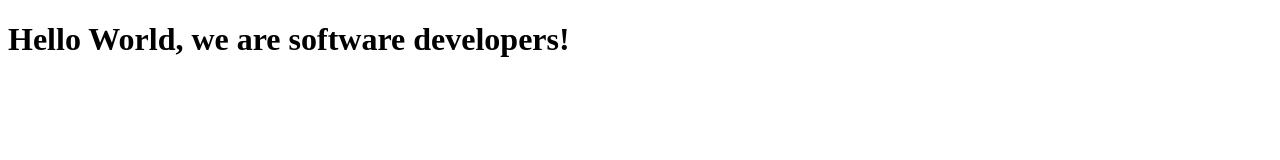
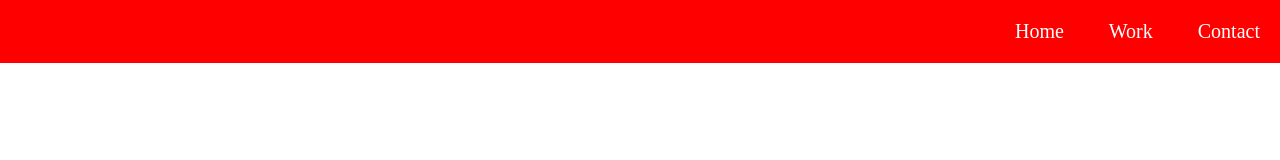
Before and after one commit to inaciowassir/microverse, a plain HTML site: page index.html in a window 1280 px wide. Drawn offline with Linux system fonts and the light colour scheme.

Commit message:
update index.html and style.css

```diff
--- a/css/style.css
+++ b/css/style.css
@@ -0,0 +1,36 @@
+/* nav bar styling */
+*{
+    margin: 0;
+    padding: 0;
+    box-sizing: border-box;
+}
+
+#navbar{
+    background-color: red;
+    width: 100%;
+    position: fixed;
+    display: flex;
+    justify-content:flex-end;
+    padding-top: 20px;
+    padding-bottom: 20px;
+
+}
+
+
+#navbar ul li a{
+    color: white;
+    padding: 10px;
+    list-style-type: none;
+    display: inline;
+    list-style: none;
+    text-decoration: none;
+}
+
+#navbar ul li{
+    color: white;
+    padding: 10px;
+    list-style-type: none;
+    display: inline;
+    list-style: none;
+    font-size: 20px;
+}
--- a/index.html
+++ b/index.html
@@ -8,6 +8,25 @@
 
   <body>
     <script src="https://cdn.freecodecamp.org/testable-projects-fcc/v1/bundle.js"></script>
+
+    <!-- Nav bar -->
+    <nav id="navbar">
+      <ul>
+        <li>
+          <a href="#home">Home</a>
+        </li>
+        <li>
+          <a href="#work">Work</a>
+        </li>
+        <li>
+          <a href="#contact">Contact</a>
+        </li>
+      </ul>
+    </nav>
+
+  <!-- Nav bar end -->
+
+
 
     <h1>Hello World, we are software developers!</h1>
     <!--
```
